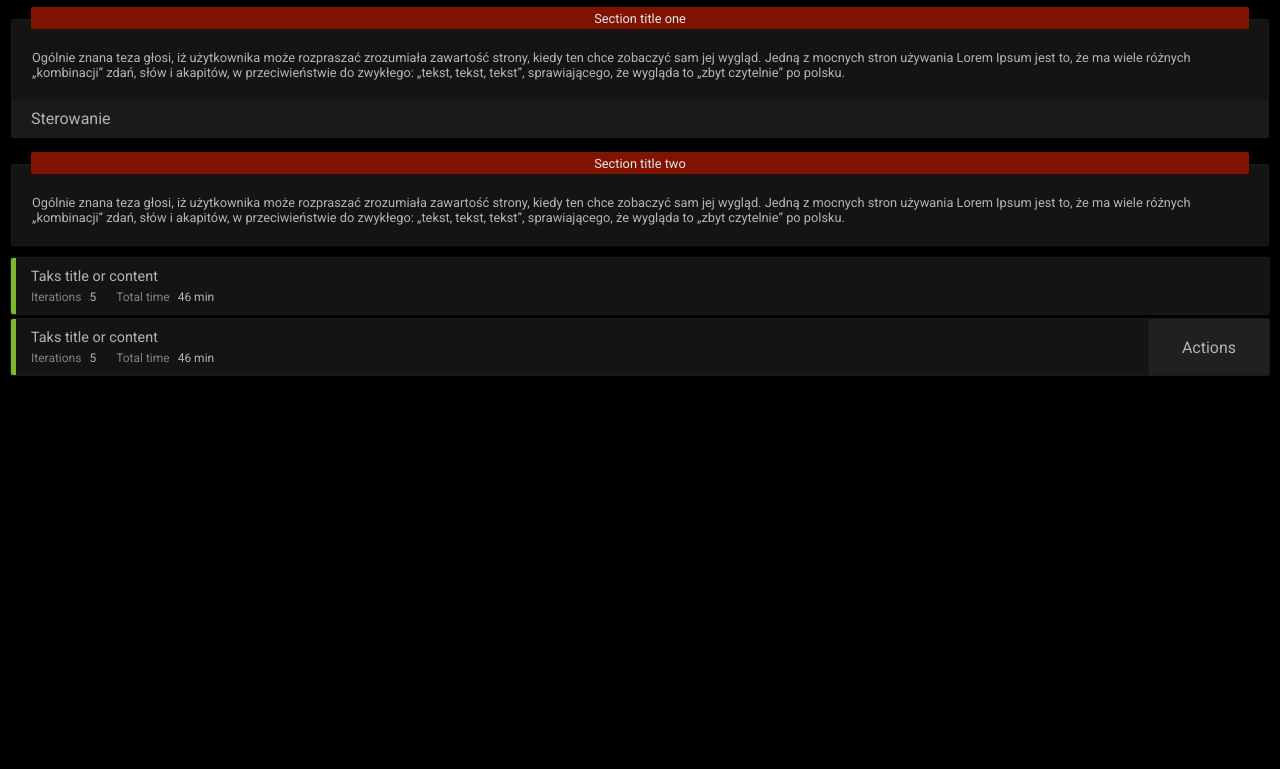
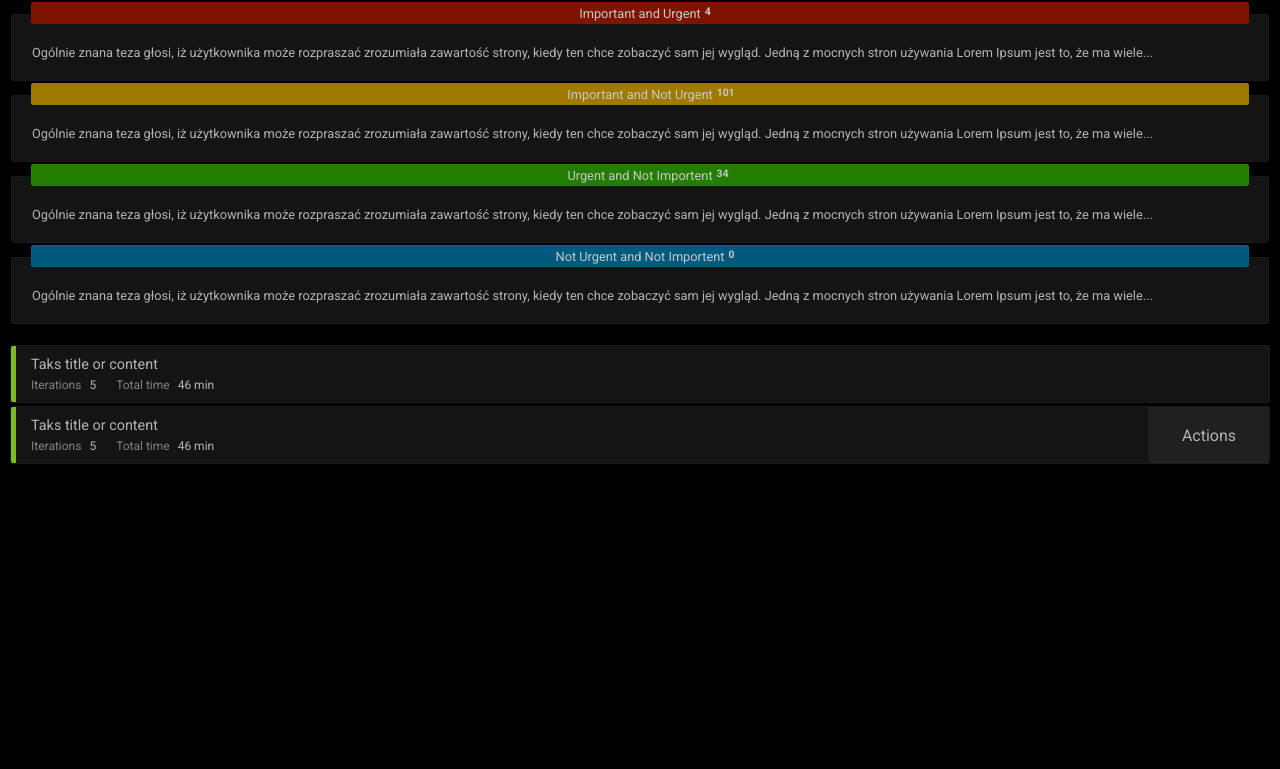
Before and after one commit to dersalis/Ike, a website: page prototype/index.html in a window 1280 px wide. Shown: the part 81-850 px from the top of the page. Drawn offline with Linux system fonts and the light colour scheme.

Commit message:
Sekcje zadań

```diff
--- a/prototype/index.html
+++ b/prototype/index.html
@@ -14,7 +14,7 @@
 
     <div class="app">
         <div class="header">
-            <h2 class="page-title ">Matrix</h2>
+            <h2 class="page_title ">Matrix</h2>
             <div class="menu">
                 <div class="menu_item">
                     <span class="material-icons">dashboard</span>
@@ -30,42 +30,59 @@
                 </div>
             </div>
         </div>
+
         <div class="content">
-            <div class="section-one">
-                <div class="section-one-wrapper">
-                    <div class="section-one-title">
-                        <span>Section title one</span>
+            <div class="task_section iau">
+                <div class="task_section_wrapper">
+                    <div class="task_section_title">
+                        <span>Important and Urgent <b>4</b></span>
                     </div>
-                    <div class="section-one-content">
+                    <div class="task_section_content">
                         Ogólnie znana teza głosi, iż użytkownika może rozpraszać zrozumiała zawartość strony, kiedy ten
-                        chce zobaczyć sam jej wygląd. Jedną z mocnych stron używania Lorem Ipsum jest to, że ma wiele
-                        różnych „kombinacji” zdań, słów i akapitów, w przeciwieństwie do zwykłego: „tekst, tekst,
-                        tekst”, sprawiającego, że wygląda to „zbyt czytelnie” po polsku.
-                    </div>
-                    <div class="section-one-footer">
-                        <div>
-                            Sterowanie
-                        </div>
+                        chce zobaczyć sam jej wygląd. Jedną z mocnych stron używania Lorem Ipsum jest to, że ma wiele...
                     </div>
                 </div>
             </div>
 
-            <div class="section-one">
-                <div class="section-one-wrapper">
-                    <div class="section-one-title">
-                        <span>Section title two</span>
+            <div class="task_section ianu">
+                <div class="task_section_wrapper">
+                    <div class="task_section_title">
+                        <span>Important and Not Urgent <b>101</b></span>
                     </div>
-                    <div class="section-one-content">
+                    <div class="task_section_content">
                         Ogólnie znana teza głosi, iż użytkownika może rozpraszać zrozumiała zawartość strony, kiedy ten
-                        chce zobaczyć sam jej wygląd. Jedną z mocnych stron używania Lorem Ipsum jest to, że ma wiele
-                        różnych „kombinacji” zdań, słów i akapitów, w przeciwieństwie do zwykłego: „tekst, tekst,
-                        tekst”, sprawiającego, że wygląda to „zbyt czytelnie” po polsku.
+                        chce zobaczyć sam jej wygląd. Jedną z mocnych stron używania Lorem Ipsum jest to, że ma wiele...
                     </div>
-                    <!-- <div class="section-one-footer">
-
-                    </div> -->
                 </div>
             </div>
+
+            <div class="task_section uani">
+                <div class="task_section_wrapper">
+                    <div class="task_section_title">
+                        <span>Urgent and Not Importent <b>34</b></span>
+                    </div>
+                    <div class="task_section_content">
+                        Ogólnie znana teza głosi, iż użytkownika może rozpraszać zrozumiała zawartość strony, kiedy ten
+                        chce zobaczyć sam jej wygląd. Jedną z mocnych stron używania Lorem Ipsum jest to, że ma wiele...
+                    </div>
+                </div>
+            </div>
+
+            <div class="task_section nuani">
+                <div class="task_section_wrapper">
+                    <div class="task_section_title">
+                        <span>Not Urgent and Not Importent <b>0</b></span>
+                    </div>
+                    <div class="task_section_content">
+                        Ogólnie znana teza głosi, iż użytkownika może rozpraszać zrozumiała zawartość strony, kiedy ten
+                        chce zobaczyć sam jej wygląd. Jedną z mocnych stron używania Lorem Ipsum jest to, że ma wiele...
+                    </div>
+                </div>
+            </div>
+        </div>
+
+        <br>
+        <div class="content">
 
             <div class="task">
                 <div class="task-color">
--- a/prototype/sass/app.scss
+++ b/prototype/sass/app.scss
@@ -1,4 +1,8 @@
 $general_padding: 40px 10px 10px 10px;
+
+$title_color_selected: rgb(255, 255, 255);
+$title_color_active: rgb(200, 200, 200);
+$title_color_disabled: rgb(180, 180, 180);
 
 $background-one: rgb(10, 10, 10);
 $text-color-primary: rgb(180, 180, 180);
@@ -26,9 +30,9 @@ body {
     justify-content: space-between;
     margin-bottom: 10px;
 
-    .page-title {
+    .page_title {
 
-      color: $page-title-color;
+      color: $title_color_disabled;
       font-weight: normal;
       font-size: 1.5rem;
       margin: 0 0 0 20px;
@@ -37,7 +41,7 @@ body {
   }
 
   .content {
-    background: black;
+    // background: black;
     // width: calc(100% - 3rem);
     // padding: $content-padding;
   }
--- a/prototype/sass/menu.scss
+++ b/prototype/sass/menu.scss
@@ -1,5 +1,6 @@
 $icon_primary: white;
 $icon_secondary: rgb(180, 180, 180);
+
 
 $icon_background: rgb(144, 0, 0);
 
@@ -17,7 +18,7 @@ $icon_background: rgb(144, 0, 0);
     height: 2rem;
     margin-left: 2px;
     // font-size: 2rem;
-    color: $icon_secondary;
+    color: $title_color_disabled;
 
     & > span {
         font-size: 1.5rem;
@@ -37,8 +38,7 @@ $icon_background: rgb(144, 0, 0);
 
     &:hover,
     &:focus {
-      color: $icon_primary;
-    //   background: $icon_background;
+      color: $title_color_selected;
 
 
       &::before {
--- a/prototype/sass/styles.scss
+++ b/prototype/sass/styles.scss
@@ -5,3 +5,4 @@
 @import 'menu';
 @import 'section-one';
 @import 'task';
+@import 'task_section';
--- /dev/null
+++ b/prototype/sass/task_section.scss
@@ -0,0 +1,179 @@
+// czcionki
+$title-height: 20px;
+$margin-side: 20px;
+
+// Important and Urgent - kolory
+$non_background_color_selected: rgb(115, 115, 115);
+$non_background_color_active: rgb(80, 80, 80);
+$non_background_color_disabled: rgb(70, 70, 70);
+
+$non_border_color_selected: rgb(120, 120, 120);
+$non_border_color_active: rgb(85, 85, 85);
+$non_border_color_disabled: rgb(75, 75, 75);
+
+.task_section {
+  //   margin-top: 5px;
+  //   margin-bottom: 10px;
+
+  .task_section_wrapper {
+    position: relative;
+    border: transparent 1px solid;
+
+    .task_section_title {
+      background: $non_background_color_active;
+      font-size: 0.8rem;
+      // text-transform: uppercase;
+      color: $title_color_active;
+      height: $title-height;
+      // width: $title-width;
+      border: 1px solid $non_border_color_active;
+      border-radius: 2px;
+
+      display: flex;
+      justify-content: center;
+      align-items: center;
+
+      position: absolute;
+      top: 0;
+      left: $margin-side;
+      right: $margin-side;
+      z-index: 1;
+
+      & > span {
+          position: relative;
+      }
+
+      & > span > b {
+        position: absolute;
+        bottom: 3px;
+        right: -24px;
+        width: 20px;
+        font-size: 0.65rem;
+        // margin-bottom: .1rem;
+      }
+
+      &:hover {
+        color: $title_color_selected;
+        background: $non_background_color_selected;
+        border: 1px solid $non_border_color_selected;
+      }
+
+      transition: color 1s, background 1s, border 1s;
+    }
+
+    .task_section_content {
+      position: relative;
+      background: rgb(20, 20, 20);
+      border: solid 1px rgb(26, 26, 26);
+      border-radius: 2px 2px 2px 2px;
+      margin-top: 12px;
+
+      // color: $text-color-primary;
+      font-size: 0.8rem;
+      padding: 30px 20px 20px 20px;
+    }
+
+    .task_section_footer {
+      position: relative;
+      bottom: 2px;
+      left: 0;
+
+      padding: 10px 20px;
+      // height: 40px;
+      background: rgb(26, 26, 26);
+      border-radius: 0 0 2px 2px;
+    }
+  }
+
+  &.iau {
+    // Important and Urgent - kolory
+    $iau_background_color_selected: rgb(175, 25, 0);
+    $iau_background_color_active: rgb(125, 20, 0);
+    $iau_background_color_disabled: rgb(100, 15, 0);
+
+    $iau_border_color_selected: rgb(185, 25, 1);
+    $iau_border_color_active: rgb(135, 20, 0);
+    $iau_border_color_disabled: rgb(110, 15, 0);
+
+    .task_section_wrapper {
+      .task_section_title {
+        background: $iau_background_color_active;
+        border: 1px solid $iau_border_color_active;
+
+        &:hover {
+          background: $iau_background_color_selected;
+          border: 1px solid $iau_border_color_selected;
+        }
+      }
+    }
+  }
+
+  &.ianu {
+    // Important and Not Urgent - kolory
+    $ianu_background_color_selected: rgb(200, 154, 0);
+    $ianu_background_color_active: rgb(160, 122, 0);
+    $ianu_background_color_disabled: rgb(135, 104, 0);
+
+    $ianu_border_color_selected: rgb(190, 154, 0);
+    $ianu_border_color_active: rgb(150, 122, 0);
+    $ianu_border_color_disabled: rgb(125, 104, 0);
+
+    .task_section_wrapper {
+      .task_section_title {
+        background: $ianu_background_color_active;
+        border: 1px solid $ianu_border_color_active;
+
+        &:hover {
+          background: $ianu_background_color_selected;
+          border: 1px solid $ianu_border_color_selected;
+        }
+      }
+    }
+  }
+
+  &.uani {
+    // Urgent and Not Importent - kolory
+    $uani_background_color_selected: rgb(46, 155, 0);
+    $uani_background_color_active: rgb(35, 125, 0);
+    $uani_background_color_disabled: rgb(31, 110, 0);
+
+    $uani_border_color_selected: rgb(49, 163, 0);
+    $uani_border_color_active: rgb(38, 134, 0);
+    $uani_border_color_disabled: rgb(33, 117, 0);
+
+    .task_section_wrapper {
+      .task_section_title {
+        background: $uani_background_color_active;
+        border: 1px solid $uani_border_color_active;
+
+        &:hover {
+          background: $uani_background_color_selected;
+          border: 1px solid $uani_border_color_selected;
+        }
+      }
+    }
+  }
+
+  &.nuani {
+    // Not Urgent and Not Importent - kolory
+    $nuani_background_color_selected: rgb(0, 114, 160);
+    $nuani_background_color_active: rgb(0, 90, 125);
+    $nuani_background_color_disabled: rgb(0, 80, 112);
+
+    $nuani_border_color_selected: rgb(0, 121, 168);
+    $nuani_border_color_active: rgb(0, 96, 134);
+    $nuani_border_color_disabled: rgb(0, 88, 122);
+
+    .task_section_wrapper {
+      .task_section_title {
+        background: $nuani_background_color_active;
+        border: 1px solid $nuani_border_color_active;
+
+        &:hover {
+          background: $nuani_background_color_selected;
+          border: 1px solid $nuani_border_color_selected;
+        }
+      }
+    }
+  }
+}
```
Also changed, not shown: prototype/scc/styles.css, 1 other file.
